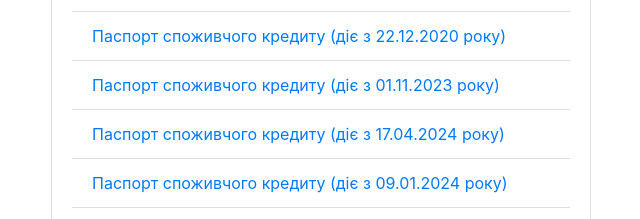
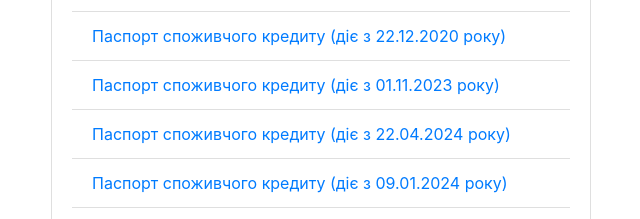
Before and after one commit to lovelave/kif-finance, a plain HTML site: page docs/index.html in a window 1280 px wide. Shown: the part 2030-2249 px from the top of the page, 604-1244 px from the left. Drawn offline with nearby package versions, Linux system fonts and the light colour scheme.

Commit message:
Loan passport date changed (#22)

```diff
--- a/docs/index.html
+++ b/docs/index.html
@@ -373,12 +373,12 @@
                                     </li>
                                     <li class="list-group-item">
                                         <a
-                                            href="https://docs.lovilave.com.ua/Паспорт_споживчого_кредиту_17_04_2024.pdf"
+                                            href="https://docs.lovilave.com.ua/Паспорт_споживчого_кредиту_22_04_2024.pdf"
                                             target="_blank"
                                             rel="noopener"
                                         >
                                             Паспорт споживчого кредиту (діє з
-                                            17.04.2024 року)
+                                            22.04.2024 року)
                                         </a>
                                     </li>
                                     <li class="list-group-item">
```
